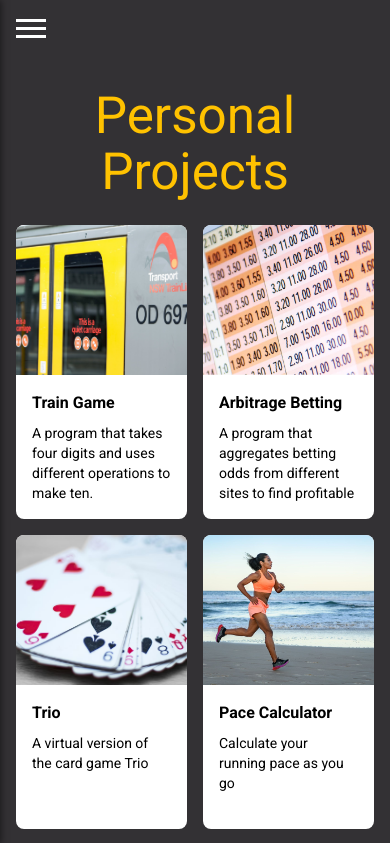
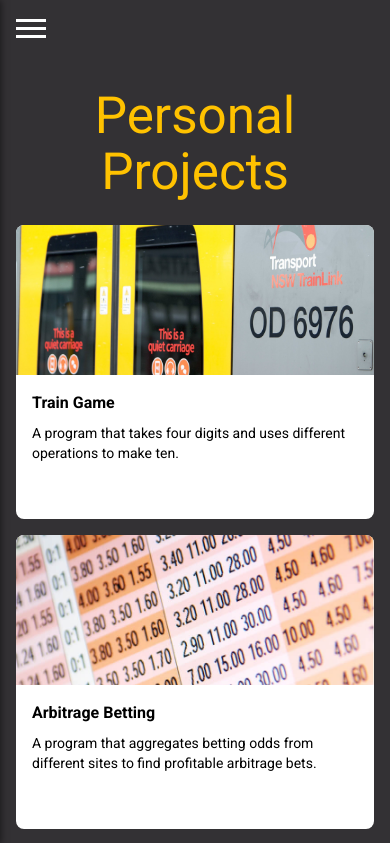
Before and after one commit to b-ward/Portfolio-Website-2024, a React (Vite) app: page /Projects in a window 390 px wide. Shown: the top 843 px of the page. Built offline with nearby package versions, Linux system fonts and the light colour scheme; grey boxes are pictures that could not be loaded.

Commit message:
fix(05): 1 column on mobile, 2 on tablet, 4 on desktop

```diff
--- a/src/components/Projects/projects.jsx
+++ b/src/components/Projects/projects.jsx
@@ -17,7 +17,7 @@
 const Projects = () => (
   <div className="py-8 px-4 sm:px-8 lg:px-20">
     <h1 className="text-accent text-center mb-6">Personal Projects</h1>
-    <div className="grid grid-cols-2 lg:grid-cols-4 gap-4">
+    <div className="grid grid-cols-1 sm:grid-cols-2 lg:grid-cols-4 gap-4">
       {PROJECTS.map((card) => (
         <ProjectCard key={card.route} {...card} />
       ))}
```
